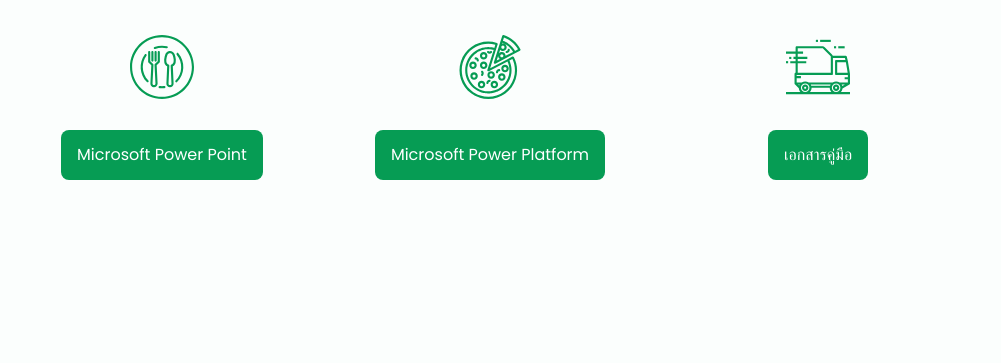
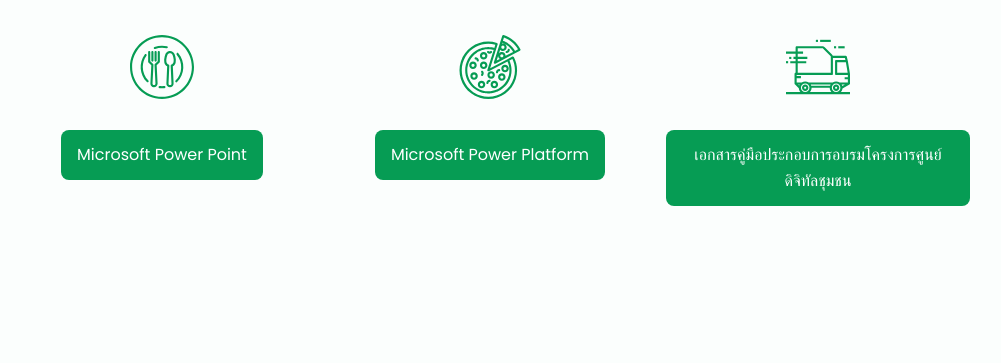
Before and after one commit to Chiraporn-noo/restaurant, a plain HTML site: page index.html in a window 1280 px wide. Shown: the part 1360-1723 px from the top of the page, without its empty margins (150-1151 px from the left). Drawn offline with nearby package versions, Linux system fonts and the light colour scheme.

Commit message:
ประกอบการอบรมโครงการศูนย์ดิจิทัลชุมชน

```diff
--- a/index.html
+++ b/index.html
@@ -622,7 +622,7 @@
                                 </defs>
                         </svg>
                         <span class="section-subtitle"></span>
-                        <a href="http://gg.gg/onie-de64" class="button">เอกสารคู่มือ</a>
+                        <a href="http://gg.gg/onie-de64" class="button">เอกสารคู่มือประกอบการอบรมโครงการศูนย์ดิจิทัลชุมชน</a>
                         <p class="services__description"></p>
                     </div>
                 </div>
```
